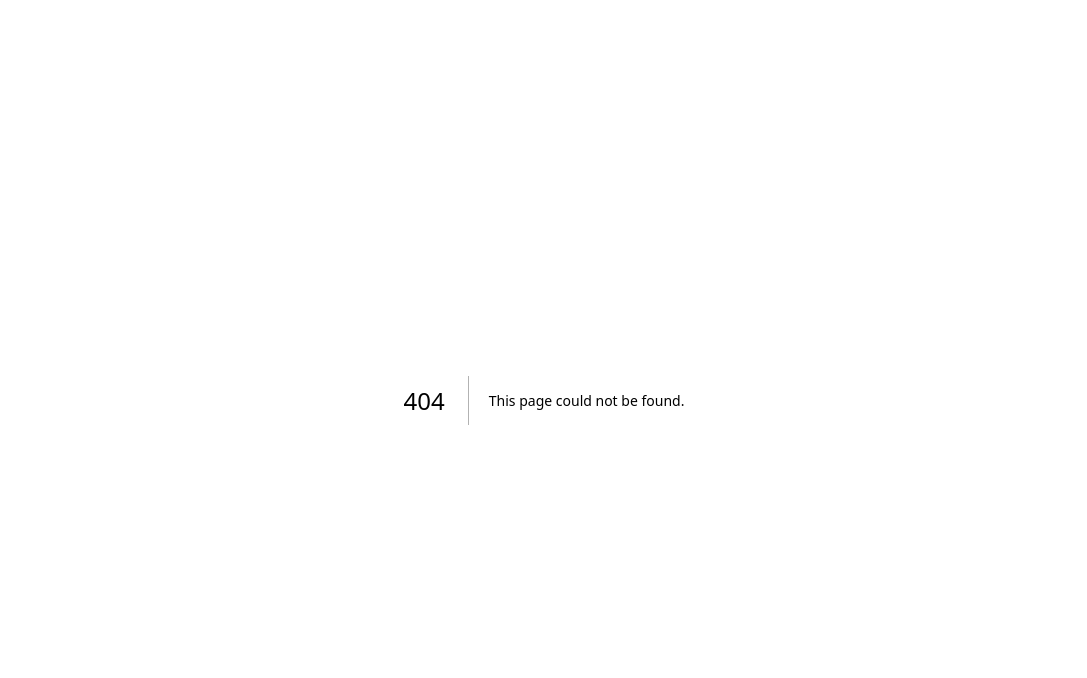
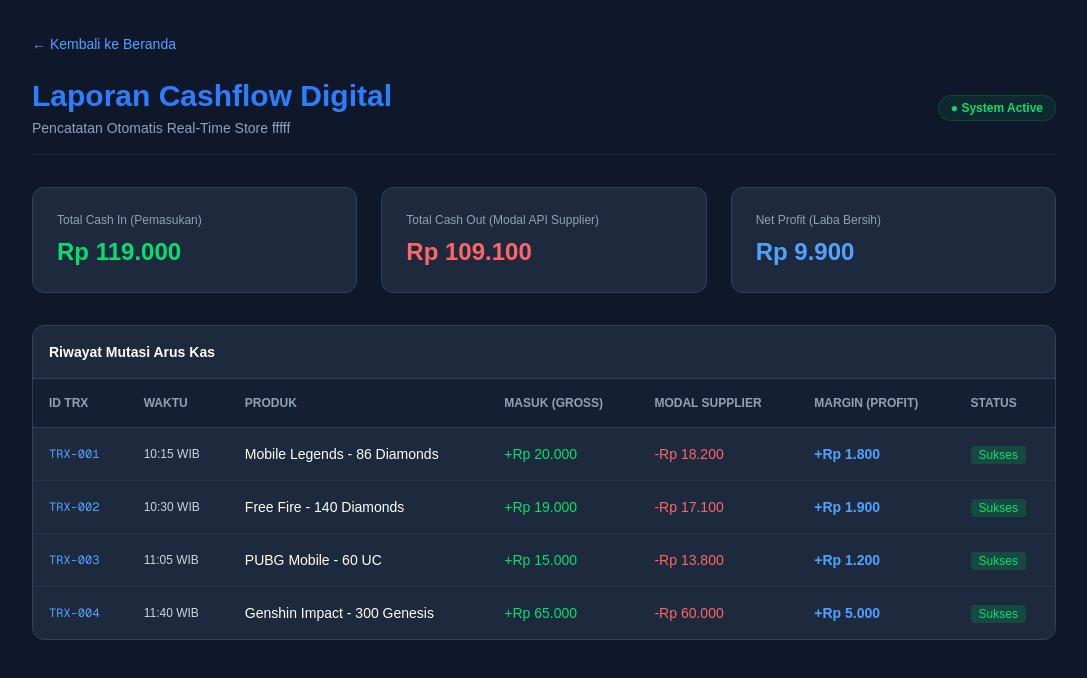
Before and after one commit to Randa00ooop/meddel-topup, a Next.js app: page /cashflow in a window 1280 px wide. Before the commit this address had no page. Shown: the top 678 px of the page, without its empty margins (96-1183 px from the left). Built offline with nearby package versions, Linux system fonts and the light colour scheme.

Commit message:
Tambahkan halaman cashflow

```diff
--- /dev/null
+++ b/app/cashflow/page.tsx
@@ -0,0 +1,95 @@
+import Link from "next/link";
+
+const transactions = [
+  { id: "TRX-001", game: "Mobile Legends", item: "86 Diamonds", in: 20000, modal: 18200, profit: 1800, status: "Sukses", time: "10:15 WIB" },
+  { id: "TRX-002", game: "Free Fire", item: "140 Diamonds", in: 19000, modal: 17100, profit: 1900, status: "Sukses", time: "10:30 WIB" },
+  { id: "TRX-003", game: "PUBG Mobile", item: "60 UC", in: 15000, modal: 13800, profit: 1200, status: "Sukses", time: "11:05 WIB" },
+  { id: "TRX-004", game: "Genshin Impact", item: "300 Genesis", in: 65000, modal: 60000, profit: 5000, status: "Sukses", time: "11:40 WIB" },
+];
+
+export default function CashflowPage() {
+  const totalIn = transactions.reduce((acc, t) => acc + t.in, 0);
+  const totalModal = transactions.reduce((acc, t) => acc + t.modal, 0);
+  const totalProfit = transactions.reduce((acc, t) => acc + t.profit, 0);
+
+  return (
+    <main className="min-h-screen bg-slate-900 text-white p-8">
+      <div className="max-w-5xl mx-auto">
+        <Link href="/" className="text-blue-400 hover:underline text-sm mb-6 inline-block">
+          ← Kembali ke Beranda
+        </Link>
+
+        <div className="flex justify-between items-center mb-8 border-b border-slate-800 pb-4">
+          <div>
+            <h1 className="text-3xl font-bold text-blue-500">Laporan Cashflow Digital</h1>
+            <p className="text-slate-400 text-sm mt-1">Pencatatan Otomatis Real-Time Store fffff</p>
+          </div>
+          <span className="bg-green-500/10 text-green-400 border border-green-500/20 text-xs font-semibold px-3 py-1 rounded-full">
+            ● System Active
+          </span>
+        </div>
+
+        {/* Ringkasan Metrics Cashflow */}
+        <div className="grid grid-cols-1 md:grid-cols-3 gap-6 mb-8">
+          <div className="bg-slate-800 p-6 rounded-xl border border-slate-700">
+            <p className="text-slate-400 text-xs font-medium">Total Cash In (Pemasukan)</p>
+            <h3 className="text-2xl font-bold text-green-400 mt-2">
+              Rp {totalIn.toLocaleString("id-ID")}
+            </h3>
+          </div>
+          <div className="bg-slate-800 p-6 rounded-xl border border-slate-700">
+            <p className="text-slate-400 text-xs font-medium">Total Cash Out (Modal API Supplier)</p>
+            <h3 className="text-2xl font-bold text-red-400 mt-2">
+              Rp {totalModal.toLocaleString("id-ID")}
+            </h3>
+          </div>
+          <div className="bg-slate-800 p-6 rounded-xl border border-slate-700">
+            <p className="text-slate-400 text-xs font-medium">Net Profit (Laba Bersih)</p>
+            <h3 className="text-2xl font-bold text-blue-400 mt-2">
+              Rp {totalProfit.toLocaleString("id-ID")}
+            </h3>
+          </div>
+        </div>
+
+        {/* Tabel Mutasi Transaksi Digital */}
+        <div className="bg-slate-800 rounded-xl border border-slate-700 overflow-hidden">
+          <div className="p-4 border-b border-slate-700">
+            <h2 className="font-semibold text-sm">Riwayat Mutasi Arus Kas</h2>
+          </div>
+          <div className="overflow-x-auto">
+            <table className="w-full text-left text-sm text-slate-300">
+              <thead className="bg-slate-900/50 text-slate-400 text-xs uppercase border-b border-slate-700">
+                <tr>
+                  <th className="p-4">ID TRX</th>
+                  <th className="p-4">Waktu</th>
+                  <th className="p-4">Produk</th>
+                  <th className="p-4">Masuk (Gross)</th>
+                  <th className="p-4">Modal Supplier</th>
+                  <th className="p-4">Margin (Profit)</th>
+                  <th className="p-4">Status</th>
+                </tr>
+              </thead>
+              <tbody className="divide-y divide-slate-700/50">
+                {transactions.map((trx) => (
+                  <tr key={trx.id} className="hover:bg-slate-700/30">
+                    <td className="p-4 font-mono text-xs text-blue-400">{trx.id}</td>
+                    <td className="p-4 text-xs">{trx.time}</td>
+                    <td className="p-4 font-medium text-white">{trx.game} - {trx.item}</td>
+                    <td className="p-4 text-green-400">+Rp {trx.in.toLocaleString("id-ID")}</td>
+                    <td className="p-4 text-red-400">-Rp {trx.modal.toLocaleString("id-ID")}</td>
+                    <td className="p-4 font-bold text-blue-400">+Rp {trx.profit.toLocaleString("id-ID")}</td>
+                    <td className="p-4">
+                      <span className="bg-green-500/20 text-green-400 text-xs px-2 py-0.5 rounded">
+                        {trx.status}
+                      </span>
+                    </td>
+                  </tr>
+                ))}
+              </tbody>
+            </table>
+          </div>
+        </div>
+      </div>
+    </main>
+  );
+}
```
